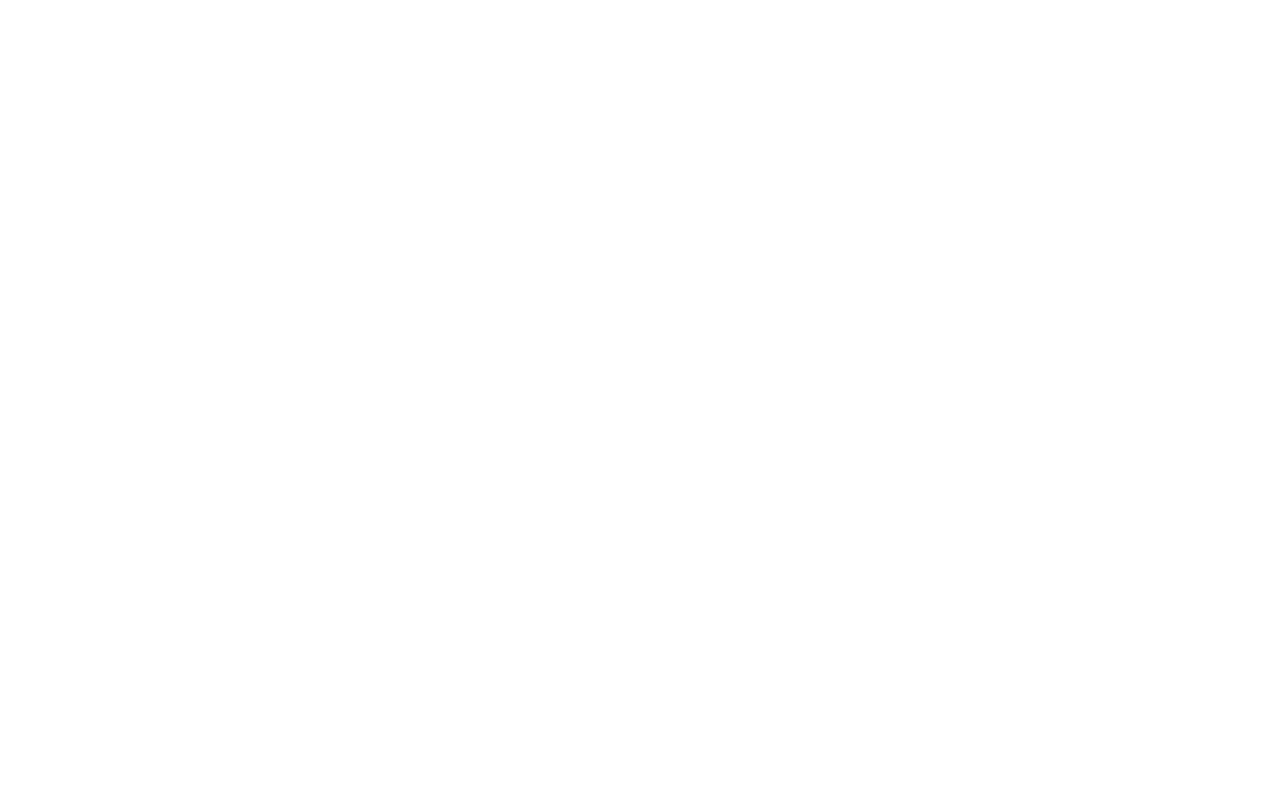
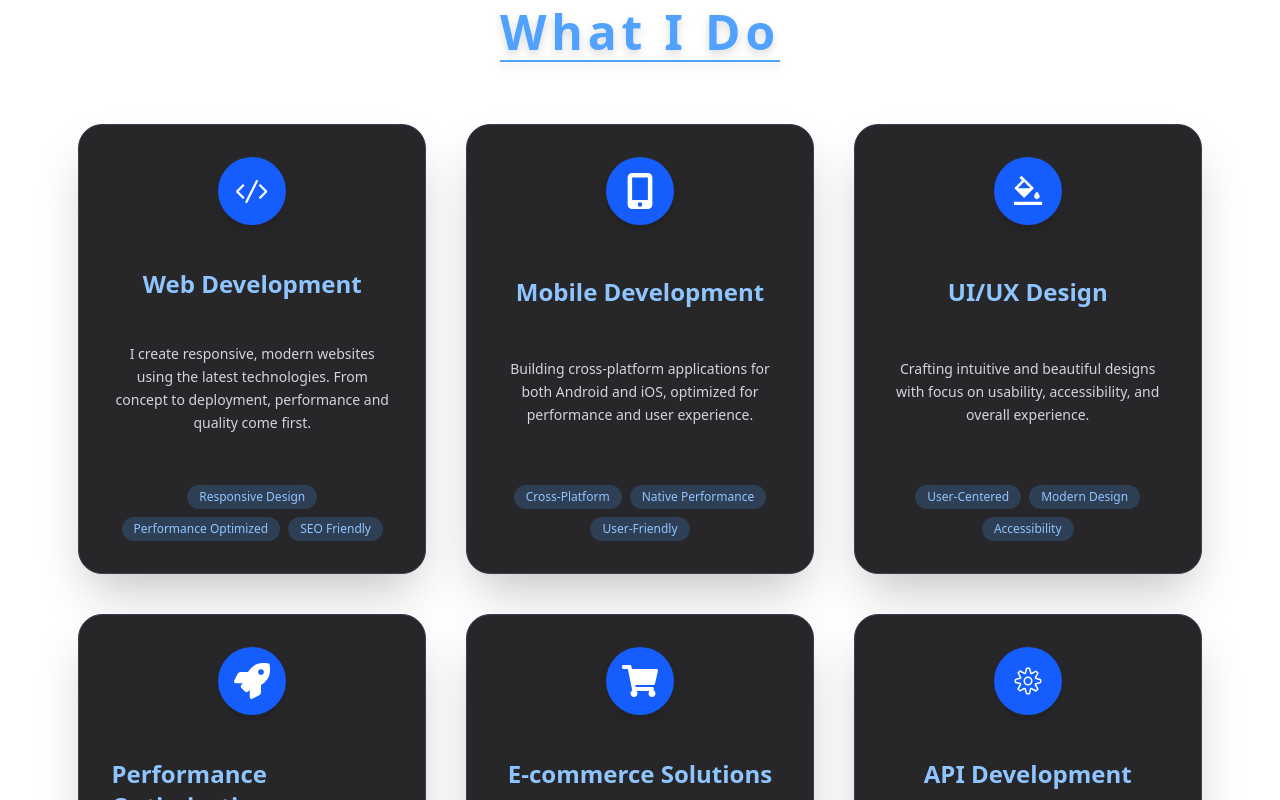
Before and after one commit to somaysen/Portfolio, a React app in the folder frontend/: page / in a window 1280 px wide. Shown: the part 2660-3460 px from the top of the page. Before the commit the page ends 2604 px from the top, so only its background shows below. Built offline with nearby package versions, Linux system fonts and the light colour scheme; the HTML template or start-up script is replaced by a standard one.

Commit message:
Add WhatIDo component and update App to include it; fix styling in About component

```diff
--- a/frontend/src/App.jsx
+++ b/frontend/src/App.jsx
@@ -2,6 +2,7 @@
 import About from "./pages/About"
 import Home from "./pages/Home"
 import Skills from "./pages/Skills"
+import WhatIDo from "./pages/WhatIDo"
 
 function App() {
   return (
@@ -10,6 +11,7 @@
       <Home/>
       <About/>
       <Skills/>
+      <WhatIDo/>
     </div>
   )
 }
--- a/frontend/src/pages/About.jsx
+++ b/frontend/src/pages/About.jsx
@@ -29,7 +29,7 @@
                 <h1
                     className="
                     text-6xl font-semibold tracking-tight text-blue-600
-                    underline decoration-[1.5px] underline-offset-[14px]
+                    underline decoration-[1.5px] underline-offset-(14px)
                     drop-shadow-[0_3px_5px_rgba(37,99,235,0.35)]
                     hover:text-blue-700 hover:decoration-blue-700
                     transition-all duration-300 ease-in-out
--- /dev/null
+++ b/frontend/src/pages/WhatIDo.jsx
@@ -0,0 +1,109 @@
+import { VscCode } from "react-icons/vsc";
+import { FaMobileScreenButton } from "react-icons/fa6";
+import { AiOutlineBgColors } from "react-icons/ai";
+import { FaRocket } from "react-icons/fa";
+import { FaShoppingCart } from "react-icons/fa";
+import { CiSettings } from "react-icons/ci";
+
+export const whatIDoData = [
+  {
+    id: 1,
+    title: "Web Development",
+    icon: <VscCode />,
+    description: "I create responsive, modern websites using the latest technologies. From concept to deployment, performance and quality come first.",
+    skills: ["Responsive Design", "Performance Optimized", "SEO Friendly"]
+  },
+  {
+    id: 2,
+    title: "Mobile Development",
+    icon: <FaMobileScreenButton />,
+    description: "Building cross-platform applications for both Android and iOS, optimized for performance and user experience.",
+    skills: ["Cross-Platform", "Native Performance", "User-Friendly"]
+  },
+  {
+    id: 3,
+    title: "UI/UX Design",
+    icon: <AiOutlineBgColors />,
+    description: "Crafting intuitive and beautiful designs with focus on usability, accessibility, and overall experience.",
+    skills: ["User-Centered", "Modern Design", "Accessibility"]
+  },
+  {
+    id: 4,
+    title: "Performance Optimization",
+    icon: <FaRocket />,
+    description: "Optimizing websites and applications for speed, scalability, and reliability. I ensure your digital products perform at their best under any conditions.",
+    skills: ["Fast Loading", "Scalable", "Reliable"]
+  },
+  {
+    id: 5,
+    title: "E-commerce Solutions",
+    icon: <FaShoppingCart />,
+    description: "Building secure and efficient e-commerce platforms that drive sales and provide excellent shopping experiences for your customers.",
+    skills: ["Secure Payments", "Inventory Management", "Analytics"]
+  },
+  {
+    id: 6,
+    title: "API Development",
+    icon: <CiSettings />,
+    description: "Creating robust and scalable APIs that power your applications. I build RESTful and GraphQL APIs with proper documentation and testing.",
+    skills: ["RESTful APIs", "GraphQL", "Documentation"]
+  }
+];
+
+function WhatIDo() {
+  return (
+    <section className="w-full min-h-screen flex justify-center items-center py-16 px-4 ">
+      <div className="w-[90%] max-w-7xl flex flex-col justify-center items-center gap-14">
+
+        {/* Title */}
+        <h1 className="text-5xl font-extrabold text-blue-400 tracking-widest pb-3
+                underline decoration-[1.5px] underline-offset-[10px]
+                drop-shadow-lg transition-all duration-300
+                hover:text-blue-500 hover:underline-offset-[14px]">
+          What I Do
+        </h1>
+
+        {/* Cards */}
+        <div className="w-full grid grid-cols-1 sm:grid-cols-2 md:grid-cols-3 gap-10">
+          {whatIDoData.map((item) => (
+            <div
+              key={item.id}
+              className="bg-zinc-800 border border-gray-700 h-[450px]
+              hover:bg-[#262626] text-white rounded-3xl p-8
+              flex flex-col items-center justify-between gap-5
+              shadow-2xl hover:shadow-blue-500/10 hover:border-blue-100/80
+              transition-all duration-300 transform hover:-translate-y-2"
+            >
+              <span className="p-4 rounded-full bg-blue-600 text-4xl shadow-lg">
+                {item.icon}
+              </span>
+
+              <h2 className="text-2xl font-bold text-blue-300">
+                {item.title}
+              </h2>
+
+              <p className="text-center text-sm text-gray-300 leading-relaxed">
+                {item.description}
+              </p>
+
+              <div className="flex flex-wrap justify-center gap-2 mt-2">
+                {item.skills.map((tag, index) => (
+                  <span
+                    key={index}
+                    className="rounded-full bg-blue-400/20 backdrop-blur-sm text-blue-300 text-xs font-medium px-3 py-1"
+                  >
+                    {tag}
+                  </span>
+                ))}
+              </div>
+            </div>
+          ))}
+        </div>
+
+      </div>
+    </section>
+  );
+}
+
+
+export default WhatIDo;
```
